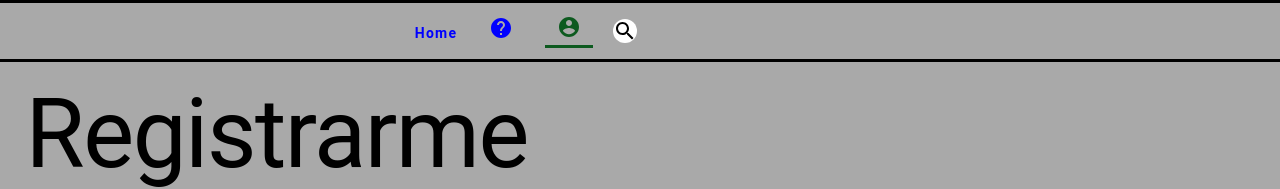
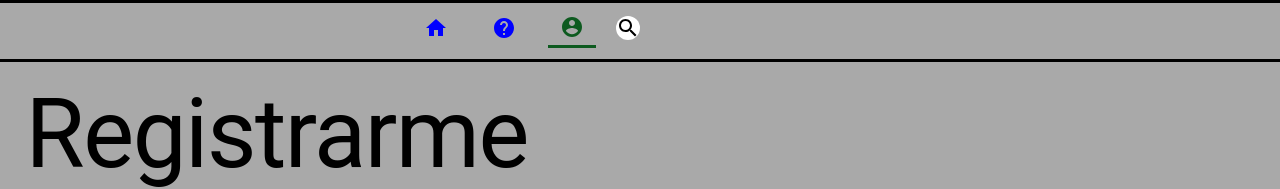
Before and after one commit to JuanDeccechis/Base, a React (Create React App) app: page /Base/login/register/step1 in a window 1280 px wide. Shown: the top 189 px of the page. Built offline with nearby package versions, Linux system fonts and the light colour scheme.

Commit message:
fix al search input

```diff
--- a/src/components/nav/Nav.jsx
+++ b/src/components/nav/Nav.jsx
@@ -2,6 +2,7 @@ import React, { Component } from "react";
 import { NavLink } from "react-router-dom";
 import Search from '../search/Search';
 import './nav.css';
+import HomeIcon from '@material-ui/icons/Home';
 import HelpIcon from '@material-ui/icons/Help';
 import AccountCircleIcon from '@material-ui/icons/AccountCircle';
 
@@ -14,7 +15,7 @@ class Nav extends Component {
       return(
         <ul className="nav">
             <li>
-                <NavLink exact to="/" className="link nav-text" activeClassName="active"> Home </NavLink>
+                <NavLink exact to="/" className="link" /*"link nav-text"*/ activeClassName="active"> <HomeIcon className="icon" /> </NavLink>
             </li>
             <li>
                 <NavLink to="/FAQ" className="link" activeClassName="active"> <HelpIcon className="icon" /> </NavLink>
--- a/src/components/search/Search.jsx
+++ b/src/components/search/Search.jsx
@@ -25,10 +25,10 @@ class Search extends Component {
   render() {
     return (
     <div className="search">
+        <SearchIcon />
         <div className="container-input-search">
             <input type="text" name="search" className="input-search" placeholder="Buscar" value={this.state.search} onChange={this.handleChangeSearch}></input>
         </div>
-        <SearchIcon />
     </div>
     )
   }
--- a/src/components/search/search.css
+++ b/src/components/search/search.css
@@ -6,6 +6,7 @@
     border-radius: 30px;
     display: flex;
     flex-direction: row;
+    margin: 3px 0 9px 0;
 }
 
 .search:hover {
@@ -27,4 +28,11 @@
 .input-search {
     top: 2px;
     height: calc(100% - 8px);
+    outline: none;
+    border: none;
 }
+
+.input-search:focus{
+    outline: none;
+    border: none;
+}
```
